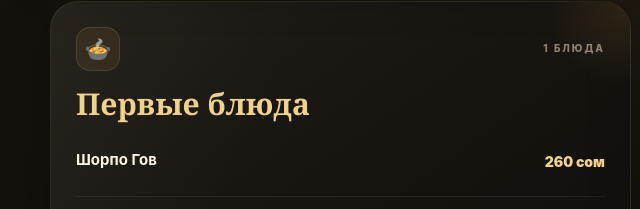
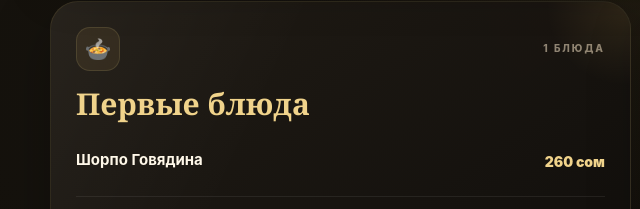
Before and after one commit to smakmsuu-oss/kg, a plain HTML site: page index.html in a window 1280 px wide. Shown: the part 1328-1537 px from the top of the page, 0-640 px from the left. Drawn offline with Linux system fonts and the light colour scheme.

Commit message:
Add files via upload

```diff
--- a/index.html
+++ b/index.html
@@ -189,7 +189,7 @@ body{
       <article class="menu-card menu-category reveal" data-menu-category="first">
         <div class="card-top"><span class="card-icon">🍲</span><span class="card-label">1 блюда</span></div>
         <h3>Первые блюда</h3>
-        <div class="item"><div><span class="dish-name">Шорпо Гов</span></div><span class="price">260 сом</span></div>
+        <div class="item"><div><span class="dish-name">Шорпо Говядина</span></div><span class="price">260 сом</span></div>
         <div class="item"><div><span class="dish-name">Шорпо баранина</span></div><span class="price">270 сом</span></div>
         <div class="item"><div><span class="dish-name">Долмо</span></div><span class="price">290 сом</span></div>
         <div class="item"><div><span class="dish-name">Пельмень</span></div><span class="price">220 сом</span></div>
```
